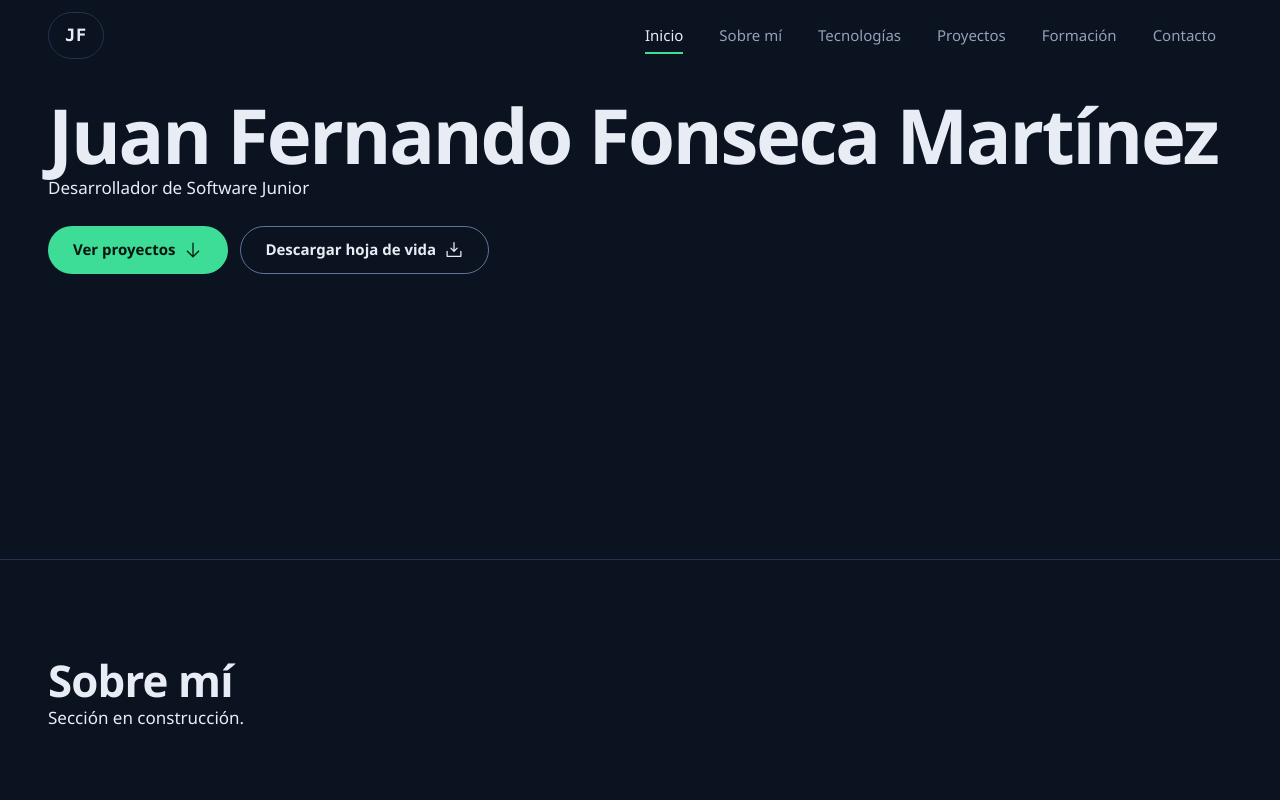
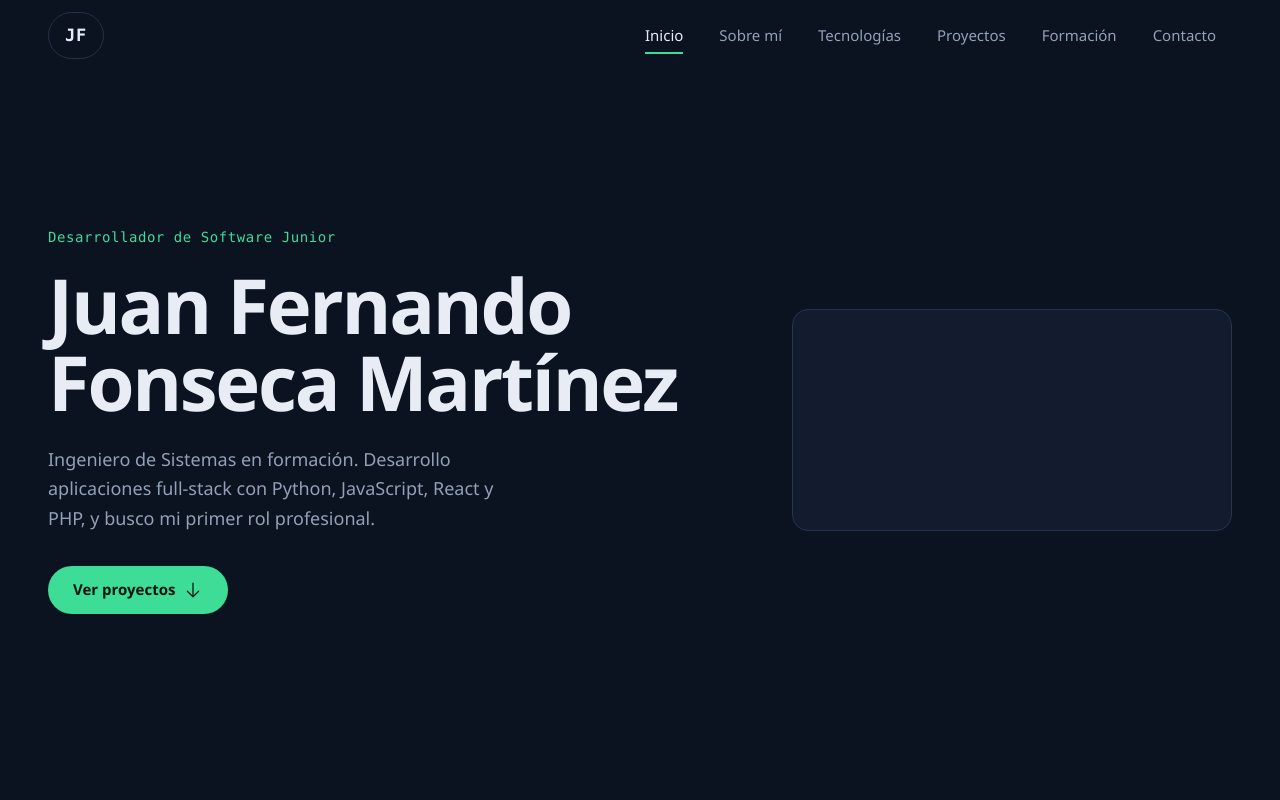
Before and after one commit to IngFonseca/portfolio-juan-fonseca, a React (Vite) app: page / in a window 1280 px wide. Shown: the top 800 px of the page. Built offline with nearby package versions, Linux system fonts and the light colour scheme.

Commit message:
feat: add Hero section with profile-driven code panel

```diff
--- a/src/App.jsx
+++ b/src/App.jsx
@@ -1,52 +1,27 @@
-import { ArrowDown, DownloadSimple } from '@phosphor-icons/react'
-import Button from './components/Button'
 import Navbar from './components/Navbar'
 import { navItems } from './data/navigation'
-import { profile } from './data/profile'
+import Hero from './sections/Hero'
 
 function App() {
   return (
     <>
       <Navbar />
       <main id="contenido">
-        {navItems.map((item) => (
+        <Hero />
+        {navItems
+          .filter((item) => item.id !== 'inicio')
+          .map((item) => (
             <section
               key={item.id}
               id={item.id}
               style={{
                 minHeight: '70vh',
                 padding: '6rem var(--gutter) var(--gutter)',
-              borderBottom: '1px solid var(--color-line)',
+                borderTop: '1px solid var(--color-line)',
               }}
             >
-            {item.id === 'inicio' ? <h1>{profile.name}</h1> : <h2>{item.label}</h2>}
-            <p>
-              {item.id === 'inicio' ? profile.role : 'Sección en construcción.'}
-            </p>
-            {item.id === 'inicio' && (
-              <div
-                style={{
-                  display: 'flex',
-                  flexWrap: 'wrap',
-                  gap: '0.75rem',
-                  marginTop: '1.5rem',
-                }}
-              >
-                <Button
-                  href="#proyectos"
-                  icon={<ArrowDown size={20} aria-hidden="true" />}
-                >
-                  Ver proyectos
-                </Button>
-                <Button
-                  variant="secondary"
-                  href="#contacto"
-                  icon={<DownloadSimple size={20} aria-hidden="true" />}
-                >
-                  Descargar hoja de vida
-                </Button>
-              </div>
-            )}
+              <h2>{item.label}</h2>
+              <p>Sección en construcción.</p>
             </section>
           ))}
       </main>
--- a/src/data/profile.js
+++ b/src/data/profile.js
@@ -5,6 +5,12 @@ export const profile = {
   title: 'Ingeniero de Sistemas en formación',
   location: 'Bogotá, Colombia',
   email: 'jfonsecaming@gmail.com',
+
+  degree: 'Ingeniería de Sistemas',
+  stack: ['Python', 'JavaScript', 'React', 'PHP'],
+  available: true,
+  heroText:
+    'Ingeniero de Sistemas en formación. Desarrollo aplicaciones full-stack con Python, JavaScript, React y PHP, y busco mi primer rol profesional.',
 
   links: {
     linkedin:
--- /dev/null
+++ b/src/sections/Hero.jsx
@@ -0,0 +1,104 @@
+import { ArrowDown, DownloadSimple } from '@phosphor-icons/react'
+import Button from '../components/Button'
+import { profile } from '../data/profile'
+import styles from './Hero.module.css'
+
+const plain = (value) => ({ type: 'plain', value })
+const key = (value) => ({ type: 'key', value })
+const str = (value) => ({ type: 'string', value: `'${value}'` })
+
+const stackTokens = profile.stack.flatMap((item, index) =>
+  index === 0 ? [str(item)] : [plain(', '), str(item)],
+)
+
+const codeLines = [
+  {
+    indent: 0,
+    tokens: [
+      { type: 'keyword', value: 'const ' },
+      { type: 'name', value: 'juan' },
+      plain(' = {'),
+    ],
+  },
+  { indent: 1, tokens: [key('rol'), plain(': '), str(profile.role), plain(',')] },
+  {
+    indent: 1,
+    tokens: [key('ubicacion'), plain(': '), str(profile.location), plain(',')],
+  },
+  {
+    indent: 1,
+    tokens: [key('stack'), plain(': ['), ...stackTokens, plain('],')],
+  },
+  {
+    indent: 1,
+    tokens: [key('estudia'), plain(': '), str(profile.degree), plain(',')],
+  },
+  {
+    indent: 1,
+    tokens: [
+      key('disponible'),
+      plain(': '),
+      { type: 'bool', value: String(profile.available) },
+      plain(','),
+    ],
+  },
+  { indent: 0, tokens: [plain('}')] },
+]
+
+function Hero() {
+  return (
+    <section id="inicio" className={styles.hero}>
+      <div className={`container ${styles.inner}`}>
+        <div className={styles.content}>
+          <p className={`${styles.role} ${styles.reveal}`} style={{ '--i': 0 }}>
+            {profile.role}
+          </p>
+          <h1 className={styles.reveal} style={{ '--i': 1 }}>
+            {profile.name}
+          </h1>
+          <p className={`${styles.lead} ${styles.reveal}`} style={{ '--i': 2 }}>
+            {profile.heroText}
+          </p>
+          <div className={`${styles.actions} ${styles.reveal}`} style={{ '--i': 3 }}>
+            <Button
+              href="#proyectos"
+              icon={<ArrowDown size={20} aria-hidden="true" />}
+            >
+              Ver proyectos
+            </Button>
+            {profile.cv && (
+              <Button
+                variant="secondary"
+                href={profile.cv.file}
+                download={profile.cv.downloadName}
+                icon={<DownloadSimple size={20} aria-hidden="true" />}
+              >
+                Descargar hoja de vida
+              </Button>
+            )}
+          </div>
+        </div>
+
+        <pre className={styles.panel} aria-hidden="true">
+          <code>
+            {codeLines.map((line, index) => (
+              <span
+                key={index}
+                className={styles.line}
+                style={{ '--i': index, '--indent': line.indent }}
+              >
+                {line.tokens.map((token, tokenIndex) => (
+                  <span key={tokenIndex} className={styles[token.type]}>
+                    {token.value}
+                  </span>
+                ))}
+              </span>
+            ))}
+          </code>
+        </pre>
+      </div>
+    </section>
+  )
+}
+
+export default Hero
--- /dev/null
+++ b/src/sections/Hero.module.css
@@ -0,0 +1,125 @@
+.hero {
+  display: flex;
+  align-items: center;
+  min-height: 100dvh;
+  padding-block: calc(72px + var(--space-8)) var(--space-16);
+}
+
+.inner {
+  display: grid;
+  gap: var(--space-12);
+  align-items: center;
+}
+
+.role {
+  margin-bottom: var(--space-4);
+  color: var(--color-accent);
+  font-family: var(--font-mono);
+  font-size: 0.875rem;
+  letter-spacing: 0.04em;
+}
+
+.lead {
+  max-width: 46ch;
+  margin-top: var(--space-6);
+  color: var(--color-text-muted);
+  font-size: 1.125rem;
+}
+
+.actions {
+  display: flex;
+  flex-wrap: wrap;
+  gap: var(--space-3);
+  margin-top: var(--space-8);
+}
+
+/* Panel de código: decorativo, solo en pantallas anchas */
+.panel {
+  display: none;
+  width: max-content;
+  max-width: 100%;
+  margin: 0;
+  padding: var(--space-6);
+  overflow-x: auto;
+  border: 1px solid var(--color-line);
+  border-radius: var(--radius-surface);
+  background: var(--color-surface-1);
+  font-family: var(--font-mono);
+  font-size: var(--text-mono);
+  line-height: 1.9;
+}
+
+.line {
+  display: block;
+  padding-left: calc(var(--indent) * 2ch);
+  white-space: pre;
+  animation: rise var(--duration-reveal) var(--ease-out) both;
+  animation-delay: calc(450ms + var(--i) * 60ms);
+}
+
+.plain,
+.key {
+  color: var(--color-text-muted);
+}
+
+.keyword,
+.bool {
+  color: var(--color-accent);
+}
+
+.name,
+.string {
+  color: var(--color-text);
+}
+
+/* Entrada: una sola vez, escalonada */
+.reveal {
+  animation: rise var(--duration-reveal) var(--ease-out) both;
+  animation-delay: calc(var(--i, 0) * 60ms);
+}
+
+@keyframes rise {
+  from {
+    opacity: 0;
+    transform: translateY(12px);
+  }
+  to {
+    opacity: 1;
+    transform: none;
+  }
+}
+
+@keyframes fade {
+  from {
+    opacity: 0;
+  }
+  to {
+    opacity: 1;
+  }
+}
+
+@media (max-width: 479px) {
+  .actions > * {
+    flex: 1 1 100%;
+  }
+}
+
+@media (min-width: 1280px) {
+  .inner {
+    grid-template-columns: minmax(0, 1fr) auto;
+    gap: var(--space-16);
+  }
+
+  .panel {
+    display: block;
+  }
+}
+
+@media (prefers-reduced-motion: reduce) {
+  .reveal,
+  .line {
+    animation-name: fade;
+    animation-duration: 150ms;
+    animation-delay: 0s;
+  }
+}
```
Lines whose indentation alone changed are shown as unchanged.
